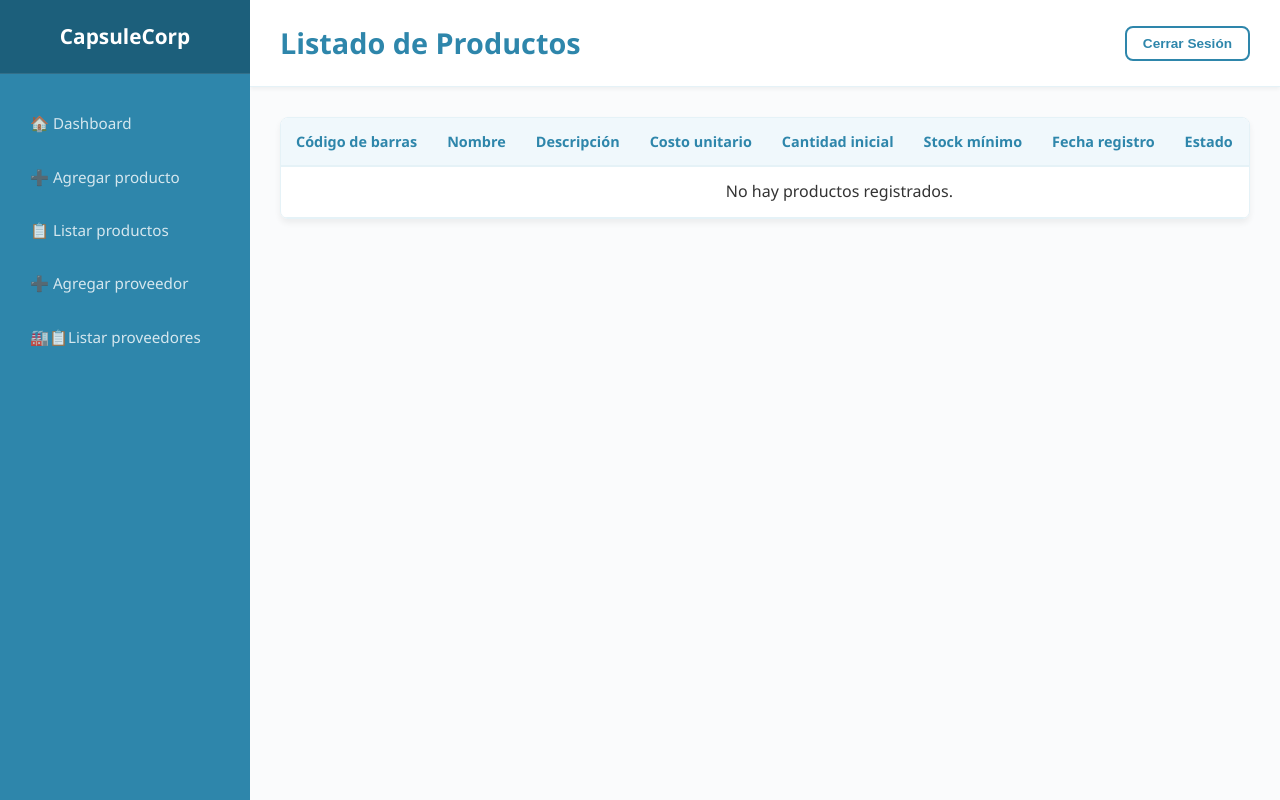
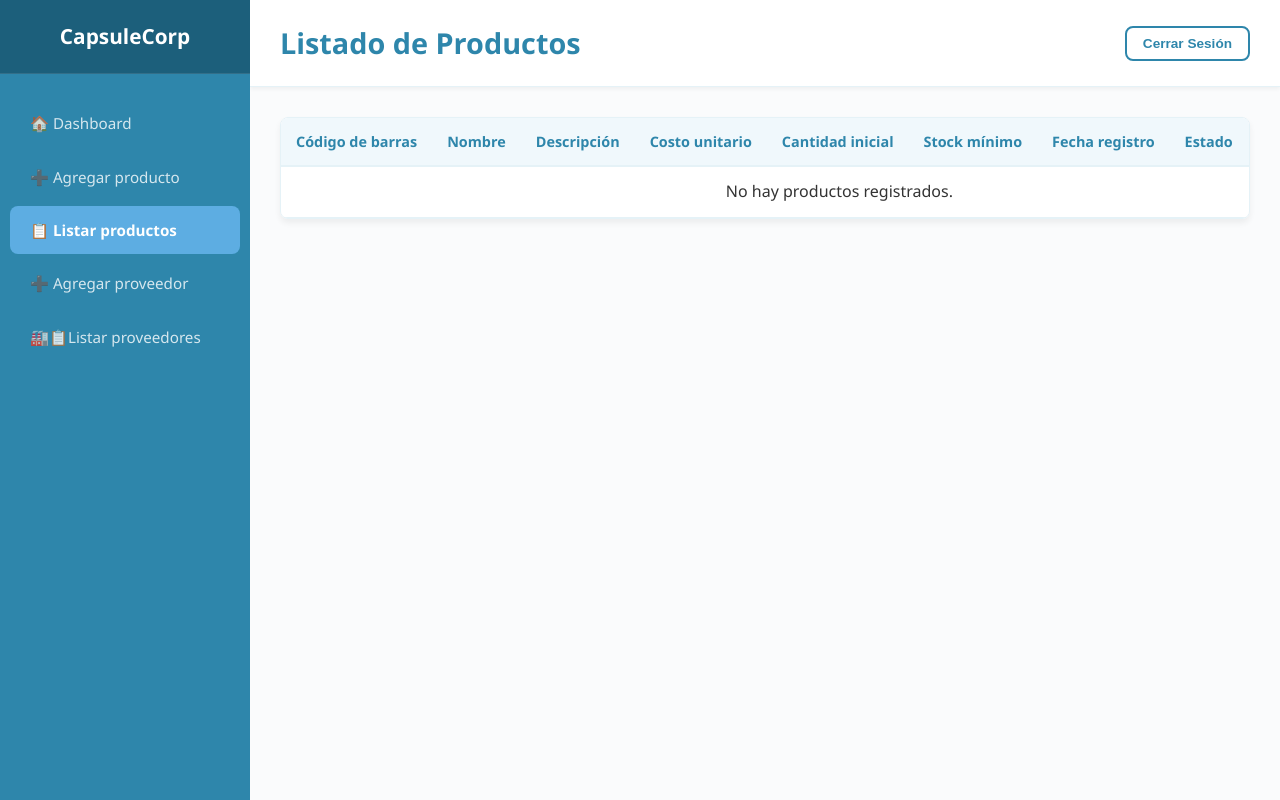
Before and after one commit to JCH4444/Gestion-Inventarios, a PHP site: page /Gestion-Inventarios/list-products.php in a window 1280 px wide. Run offline with PHP 8.4, Linux system fonts and the light colour scheme; the visitor is signed in with stand-in values (Sample User, id 1); data that the repository does not hold is empty.

Commit message:
correcciones minimas

```diff
--- a/list-products.php
+++ b/list-products.php
@@ -40,7 +40,7 @@ try {
             <ul>
                 <li><a href="dashboard.php">🏠 Dashboard</a></li>
                 <li><a href="add-product.php">➕ Agregar producto</a></li>
-                <li><a href="list-products.php" class="actvie">📋 Listar productos</a></li>
+                <li><a href="list-products.php" class="active">📋 Listar productos</a></li>
                 <li><a href="add-provider.php">➕ Agregar proveedor</a></li>
                 <li><a href="list-providers.php">🏭📋Listar proveedores</a></li>
             </ul>
```
